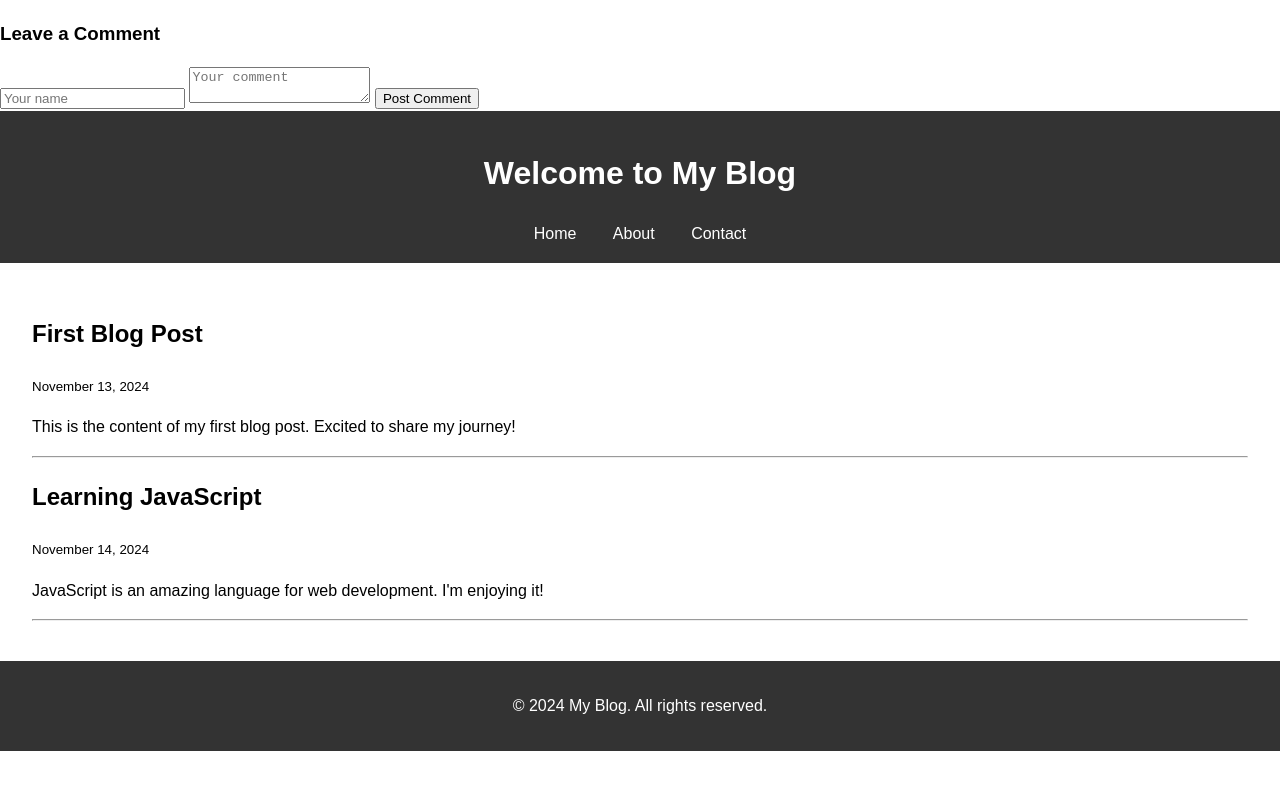
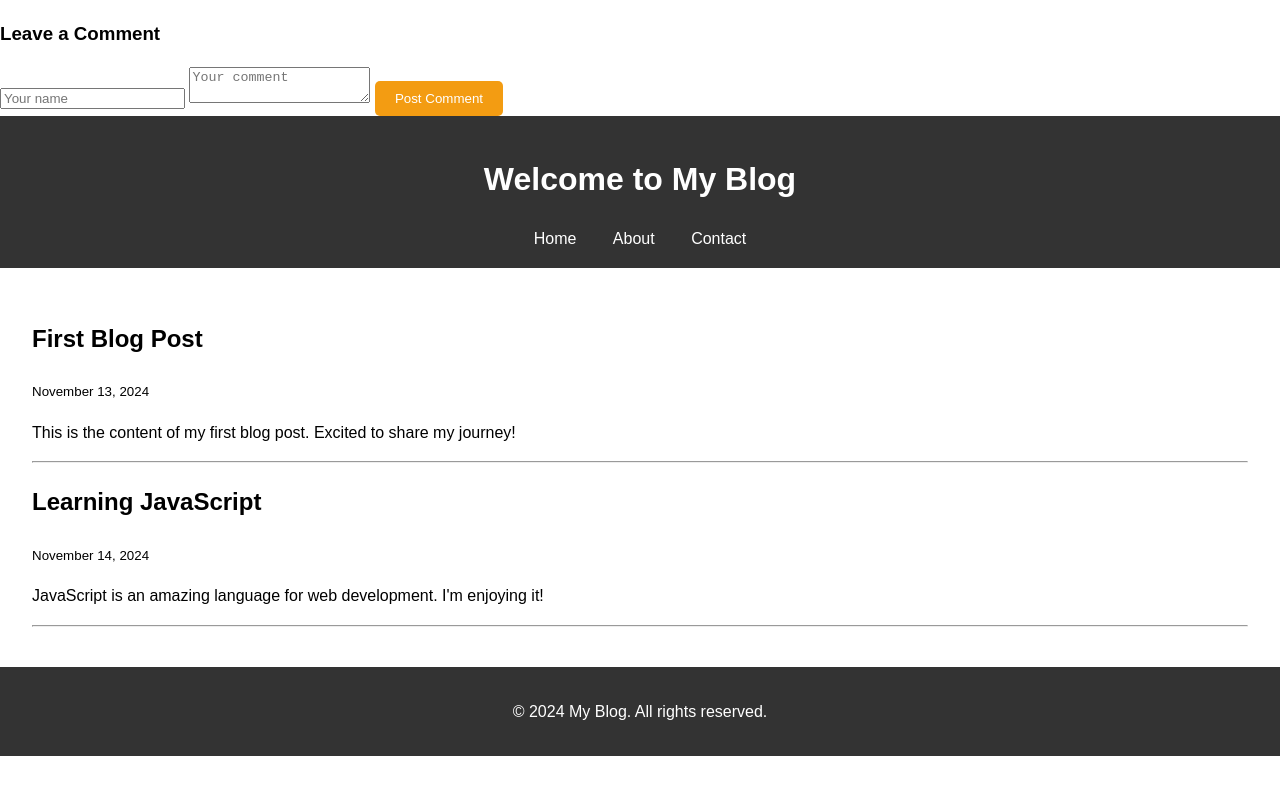
Before and after one commit to bbauska/JS-blog, a plain HTML site: page index.html in a window 1280 px wide. Drawn offline with Linux system fonts and the light colour scheme.

Commit message:
Update styles.css

```diff
--- a/css/styles.css
+++ b/css/styles.css
@@ -48,3 +48,17 @@ footer {
   background: #333;
   color: #fff;
 }
+button {
+  background-color: #f39c12;
+  color: white;
+  border: none;
+  padding: 10px 20px;
+  cursor: pointer;
+  border-radius: 5px;
+  transition: transform 0.2s ease, background-color 0.3s ease;
+}
+
+button:hover {
+  transform: scale(1.1);
+  background-color: #e67e22;
+}
```
